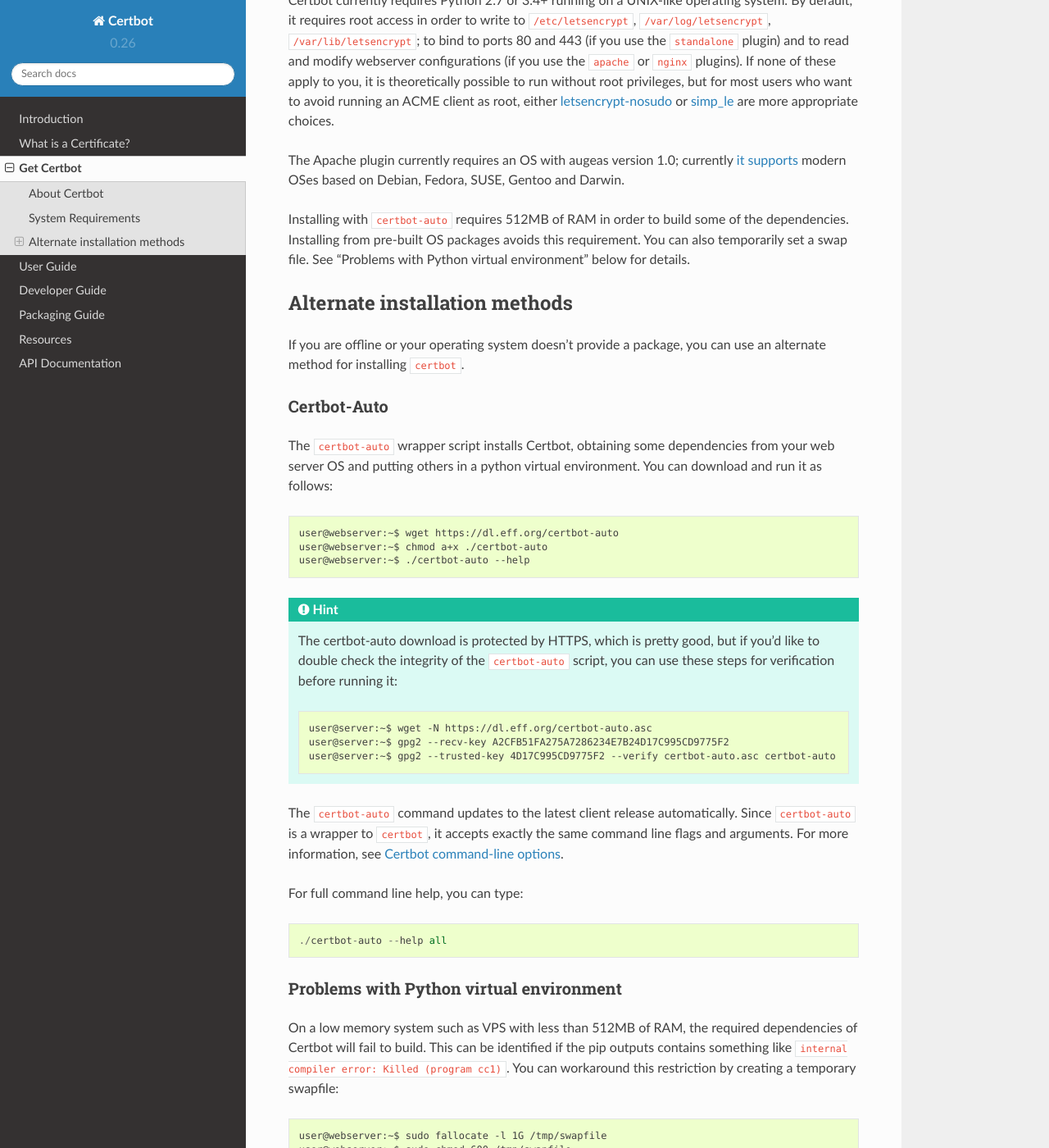
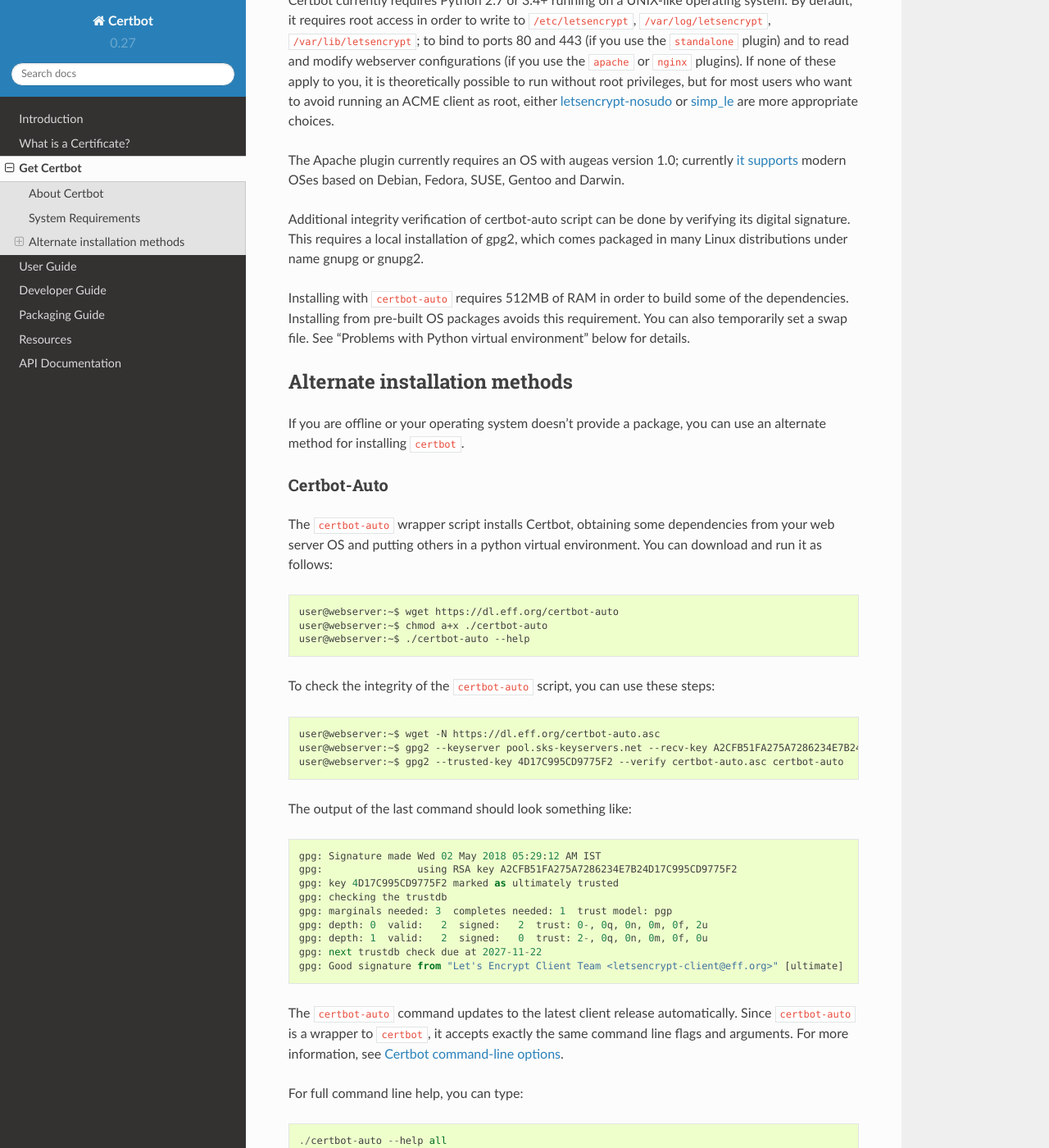
Before and after one commit to norbusan/certbot-debian, a Sphinx documentation site: the page built from docs/install.rst, in a window 1280 px wide and 1400 px high, scrolled down 806 px. Shown: the whole window at 82% size. Built offline with Sphinx 7.4.7 and the Read the Docs theme 2.0.0, drawn with Linux system fonts in a browser that asks for light colours.

Commit message:
New upstream version 0.27.0

```diff
--- a/README.rst
+++ b/README.rst
@@ -107,8 +107,8 @@ ACME working area in github: https://github.com/ietf-wg-acme/acme
    :target: https://travis-ci.org/certbot/certbot
    :alt: Travis CI status
 
-.. |coverage| image:: https://coveralls.io/repos/certbot/certbot/badge.svg?branch=master
-   :target: https://coveralls.io/r/certbot/certbot
+.. |coverage| image:: https://codecov.io/gh/certbot/certbot/branch/master/graph/badge.svg
+   :target: https://codecov.io/gh/certbot/certbot
    :alt: Coverage status
 
 .. |docs| image:: https://readthedocs.org/projects/letsencrypt/badge/
--- a/certbot/__init__.py
+++ b/certbot/__init__.py
@@ -1,4 +1,4 @@
 """Certbot client."""
 
 # version number like 1.2.3a0, must have at least 2 parts, like 1.2
-__version__ = '0.26.1'
+__version__ = '0.27.0'
--- a/docs/conf.py
+++ b/docs/conf.py
@@ -40,6 +40,7 @@ needs_sphinx = '1.0'
 # ones.
 extensions = [
     'sphinx.ext.autodoc',
+    'sphinx.ext.imgconverter',
     'sphinx.ext.intersphinx',
     'sphinx.ext.todo',
     'sphinx.ext.coverage',
--- a/docs/install.rst
+++ b/docs/install.rst
@@ -40,10 +40,16 @@ supports
 <https://github.com/certbot/certbot/blob/master/certbot-apache/certbot_apache/constants.py>`_
 modern OSes based on Debian, Fedora, SUSE, Gentoo and Darwin.
 
+
+Additional integrity verification of certbot-auto script can be done by verifying its digital signature.
+This requires a local installation of gpg2, which comes packaged in many Linux distributions under name gnupg or gnupg2.
+
+
 Installing with ``certbot-auto`` requires 512MB of RAM in order to build some
 of the dependencies. Installing from pre-built OS packages avoids this
 requirement. You can also temporarily set a swap file. See "Problems with
 Python virtual environment" below for details.
+
 
 Alternate installation methods
 ================================
@@ -64,12 +70,30 @@ download and run it as follows::
   user@webserver:~$ chmod a+x ./certbot-auto
   user@webserver:~$ ./certbot-auto --help
 
-.. hint:: The certbot-auto download is protected by HTTPS, which is pretty good, but if you'd like to
-          double check the integrity of the ``certbot-auto`` script, you can use these steps for verification before running it::
+To check the integrity of the ``certbot-auto`` script,
+you can use these steps::
 
-            user@server:~$ wget -N https://dl.eff.org/certbot-auto.asc
-            user@server:~$ gpg2 --recv-key A2CFB51FA275A7286234E7B24D17C995CD9775F2
-            user@server:~$ gpg2 --trusted-key 4D17C995CD9775F2 --verify certbot-auto.asc certbot-auto
+
+	    user@webserver:~$ wget -N https://dl.eff.org/certbot-auto.asc
+	    user@webserver:~$ gpg2 --keyserver pool.sks-keyservers.net --recv-key A2CFB51FA275A7286234E7B24D17C995CD9775F2
+	    user@webserver:~$ gpg2 --trusted-key 4D17C995CD9775F2 --verify certbot-auto.asc certbot-auto
+
+
+
+The output of the last command should look something like::
+
+
+	    gpg: Signature made Wed 02 May 2018 05:29:12 AM IST
+	    gpg:                using RSA key A2CFB51FA275A7286234E7B24D17C995CD9775F2
+	    gpg: key 4D17C995CD9775F2 marked as ultimately trusted
+	    gpg: checking the trustdb
+	    gpg: marginals needed: 3  completes needed: 1  trust model: pgp
+	    gpg: depth: 0  valid:   2  signed:   2  trust: 0-, 0q, 0n, 0m, 0f, 2u
+	    gpg: depth: 1  valid:   2  signed:   0  trust: 2-, 0q, 0n, 0m, 0f, 0u
+	    gpg: next trustdb check due at 2027-11-22
+	    gpg: Good signature from "Let's Encrypt Client Team <letsencrypt-client@eff.org>" [ultimate]
+
+
 
 The ``certbot-auto`` command updates to the latest client release automatically.
 Since ``certbot-auto`` is a wrapper to ``certbot``, it accepts exactly
--- a/docs/packaging.rst
+++ b/docs/packaging.rst
@@ -65,10 +65,8 @@ From our official releases:
 - https://www.archlinux.org/packages/community/any/certbot-dns-dnsimple
 - https://www.archlinux.org/packages/community/any/certbot-dns-dnsmadeeasy
 - https://www.archlinux.org/packages/community/any/certbot-dns-google
-- https://www.archlinux.org/packages/community/any/certbot-dns-linode
 - https://www.archlinux.org/packages/community/any/certbot-dns-luadns
 - https://www.archlinux.org/packages/community/any/certbot-dns-nsone
-- https://www.archlinux.org/packages/community/any/certbot-dns-ovh
 - https://www.archlinux.org/packages/community/any/certbot-dns-rfc2136
 - https://www.archlinux.org/packages/community/any/certbot-dns-route53
 
@@ -95,7 +93,6 @@ In Fedora 23+.
 - https://apps.fedoraproject.org/packages/python-certbot-dns-dnsimple
 - https://apps.fedoraproject.org/packages/python-certbot-dns-dnsmadeeasy
 - https://apps.fedoraproject.org/packages/python-certbot-dns-google
-- https://apps.fedoraproject.org/packages/python-certbot-dns-linode
 - https://apps.fedoraproject.org/packages/python-certbot-dns-luadns
 - https://apps.fedoraproject.org/packages/python-certbot-dns-nsone
 - https://apps.fedoraproject.org/packages/python-certbot-dns-rfc2136
--- a/setup.py
+++ b/setup.py
@@ -32,7 +32,7 @@ version = meta['version']
 # specified here to avoid masking the more specific request requirements in
 # acme. See https://github.com/pypa/pip/issues/988 for more info.
 install_requires = [
-    'acme>=0.25.0',
+    'acme>=0.26.0',
     # We technically need ConfigArgParse 0.10.0 for Python 2.6 support, but
     # saying so here causes a runtime error against our temporary fork of 0.9.3
     # in which we added 2.6 support (see #2243), so we relax the requirement.
@@ -70,8 +70,8 @@ dev3_extras = [
 
 docs_extras = [
     'repoze.sphinx.autointerface',
-    # autodoc_member_order = 'bysource', autodoc_default_flags, and #4686
-    'Sphinx >=1.0,<=1.5.6',
+    # sphinx.ext.imgconverter
+    'Sphinx >=1.6',
     'sphinx_rtd_theme',
 ]
 
```
Also changed, not shown: docs/cli-help.txt (+8 -6 lines), 8 other files.
